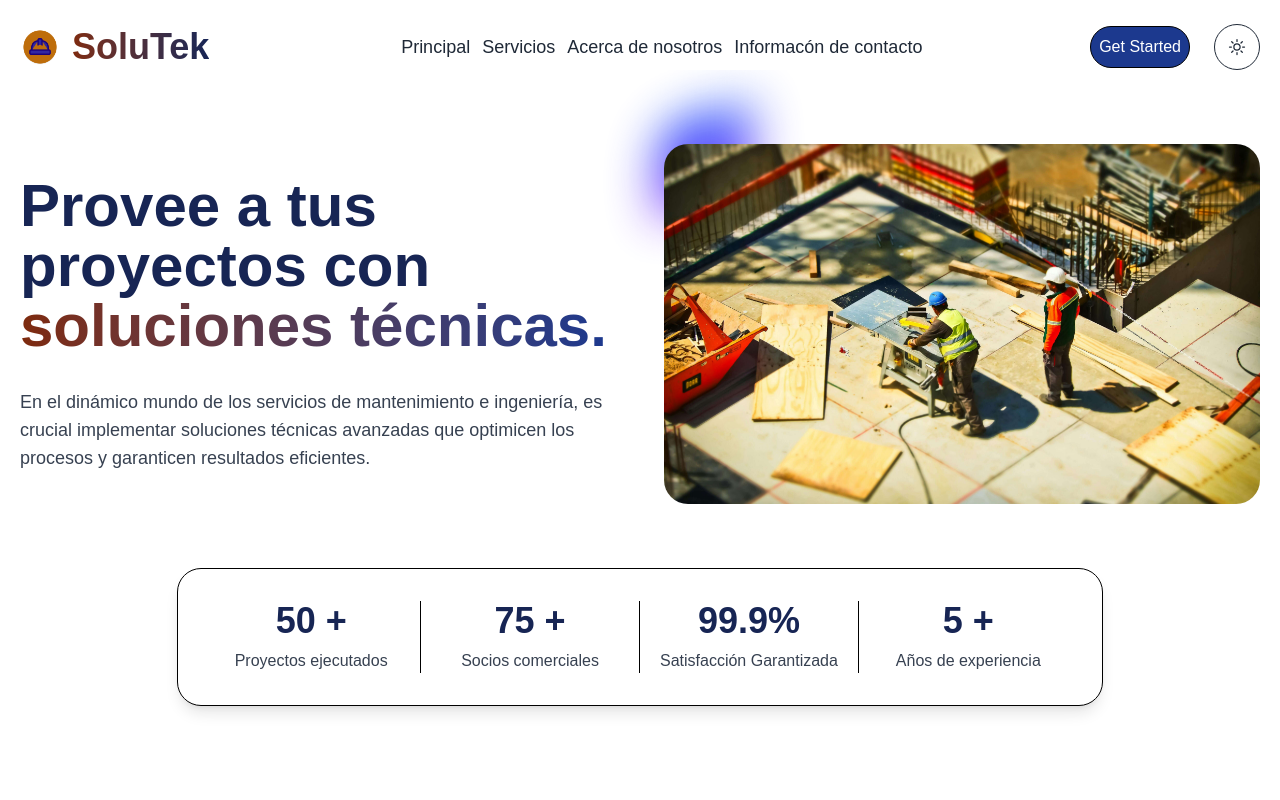
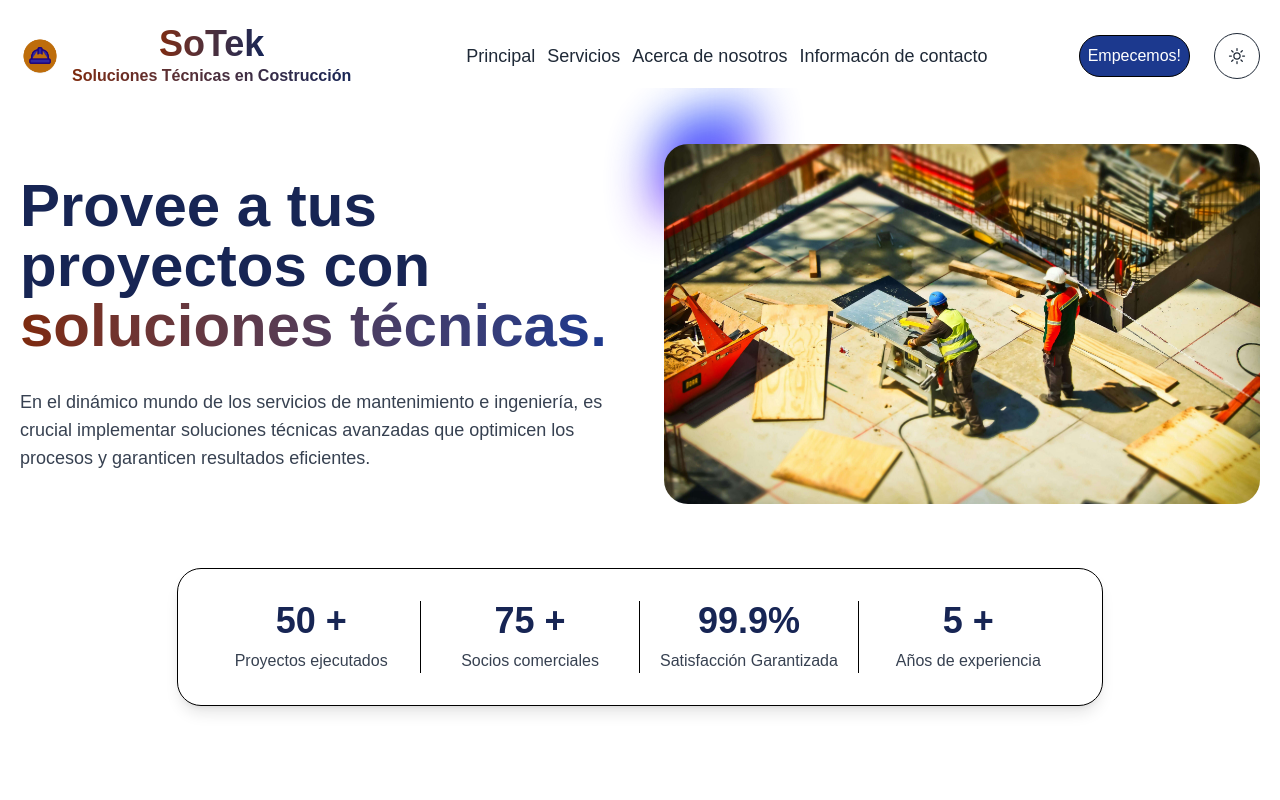
Before and after one commit to Marenco81/SOLUTEK-Landing-Page, a React (Vite) app: page / in a window 1280 px wide. Shown: the top 800 px of the page. Built offline with nearby package versions, Linux system fonts and the light colour scheme.

Commit message:
Minor adjustments for deploying

```diff
--- a/src/App.tsx
+++ b/src/App.tsx
@@ -5,7 +5,7 @@ import {Helmet} from "react-helmet";
 function App() {
 
   return (
-    <Layout title="SOLUTEK">
+    <Layout title="SOTEK-Soluciones Tecnicas en Construcción">
       <Helmet>
         <meta charSet="utf-8"/>
         <meta name="description" content="Soluciones Tecnicas en mantenimiento, ingeniería y construcción. Mantenimiento preventivo y correctivo. Contratistas."/>
--- a/src/components/elements/Navbar.tsx
+++ b/src/components/elements/Navbar.tsx
@@ -26,7 +26,11 @@ export const Navbar = () => {
         <div className="min-w-max inline-flex relative">
           <a href="/" className="relative flex items-center gap-3">
             <img src={logo} alt="Solutek Logo" className="w-10 h-10"/>
-            <div className="inline-flex text-4xl font-semibold text-heading-1"><span className="bg-gradient-to-r from-orange-900 to-blue-950 text-transparent bg-clip-text"> SoluTek </span></div>
+            <div className="flex flex-col items-center">
+              <div className="inline-flex text-4xl font-semibold text-heading-1"><span className="bg-gradient-to-r from-orange-900 to-blue-950 text-transparent bg-clip-text"> SoTek </span></div>
+              <p className="text-md font-semibold bg-gradient-to-r from-orange-900 to-blue-950 text-transparent bg-clip-text">Soluciones Técnicas en Costrucción</p>
+
+            </div>
           </a>
         </div>
 
@@ -39,11 +43,11 @@ export const Navbar = () => {
           <div
             className="lg:min-w-max flex items-center sm:w-max w-full pb-6 lg:pb-0 border-b border-box-border lg:border-0 px6 lg:px-0"
           >
-            <BtnLink text="Get Started" href="#cta" className="hover:bg-orange-500 hover:scale-105"></BtnLink>
+            <BtnLink text="Empecemos!" href="#cta" className="hover:bg-orange-500 hover:scale-105"></BtnLink>
           </div>
         </div>
 
-        <div className='lg:hidden flex flex-col justify-end'>
+        <div className='lg:hidden flex flex-col justify-center'>
                     <button onClick={toggleNavbar} className="text-neutral-300 z-100">
                         {mobileDrawerOpen ? <X/> : <Menu/> }
                     </button>
```
